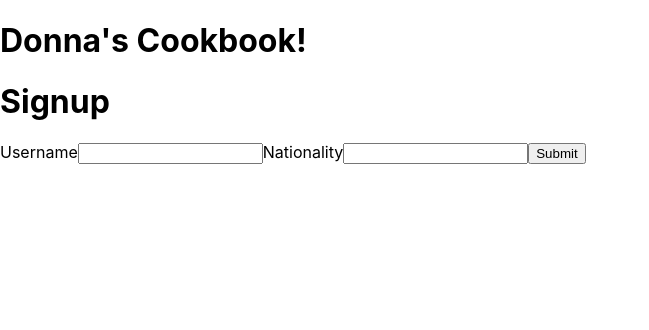
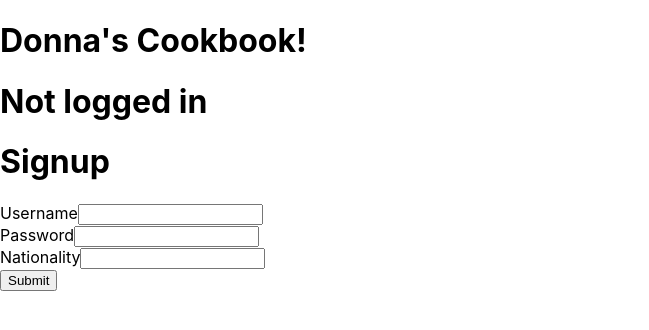
Before and after one commit to gabechaz/donnas-cookbook-frontend, a React (Create React App) app in the folder Code/donnas-cookbook/donnas-cookbook-frontend/: page /signup in a window 1280 px wide. Shown: the top 330 px of the page, without its empty margins (0-649 px from the left). Built offline with nearby package versions, Linux system fonts and the light colour scheme; no server answers.

Commit message:
added password parameter to user sign up page

```diff
--- a/Code/donnas-cookbook/donnas-cookbook-frontend/src/App.js
+++ b/Code/donnas-cookbook/donnas-cookbook-frontend/src/App.js
@@ -11,7 +11,6 @@ import Signup from './pageComponents/Signup'
 
 
 
-// Next work on adding ingredients!!!!
 
 
 function App() {
@@ -37,7 +36,7 @@ useEffect(() => {
 
     <div className="App">
           <h1>Donna's Cookbook!</h1>
-
+          {currentUser ? <h1>Logged in</h1> : <h1>Not logged in</h1>}
     <Switch>
 
       <Route path='/signup'>
@@ -62,7 +61,7 @@ useEffect(() => {
       </Route>
 
       <Route path="/recipe-maker">
-        <RecipeMaker API={API} />
+        <RecipeMaker currentUser={currentUser} API={API} />
       </Route>
 
       </Switch>
--- a/Code/donnas-cookbook/donnas-cookbook-frontend/src/pageComponents/RecipeMaker.js
+++ b/Code/donnas-cookbook/donnas-cookbook-frontend/src/pageComponents/RecipeMaker.js
@@ -3,7 +3,7 @@ import {useHistory} from 'react-router-dom'
 import IngredientAdder from './IngredientAdder.js'
 import RecipeDraft from './RecipeDraft.js'
 
-function RecipeMaker ({API}) {
+function RecipeMaker ({API, currentUser}) {
 
 const history = useHistory()
 
@@ -94,7 +94,7 @@ function addIngredients (recipeId) {
 
 function addRecipe () {
 const recipeObject ={
-    user_id: 1,
+    user_id: currentUser.id,
     name: recipeTitle,
     note: note
 }
--- a/Code/donnas-cookbook/donnas-cookbook-frontend/src/pageComponents/Signup.js
+++ b/Code/donnas-cookbook/donnas-cookbook-frontend/src/pageComponents/Signup.js
@@ -11,6 +11,12 @@ function Signup ({API}) {
         setUsername(e.target.value)
     }
 
+    const [password, setPassword] = useState("")
+
+    function handlePassword (e) {
+        setPassword(e.target.value)
+    }
+
     const [nationality, setNationality] = useState("")
 
     function handleNationality(e) {
@@ -22,6 +28,7 @@ function Signup ({API}) {
     e.preventDefault()
     const signupObj = {
         username: username,
+        password: password,
         nationality: nationality
     }
 
@@ -46,10 +53,23 @@ function Signup ({API}) {
                 Username
                 <input onChange={handleUsername} type='text'></input>
             </label>
+
+            <br />
+
+            <label>
+                Password
+                <input onChange={handlePassword} type='password'></input>
+            </label>
+
+            <br />
+
             <label>
                 Nationality
                 <input onChange={handleNationality} type='text'></input>
             </label>
+
+            <br />
+
             <button onClick={signup}>
                 Submit
             </button>
```
